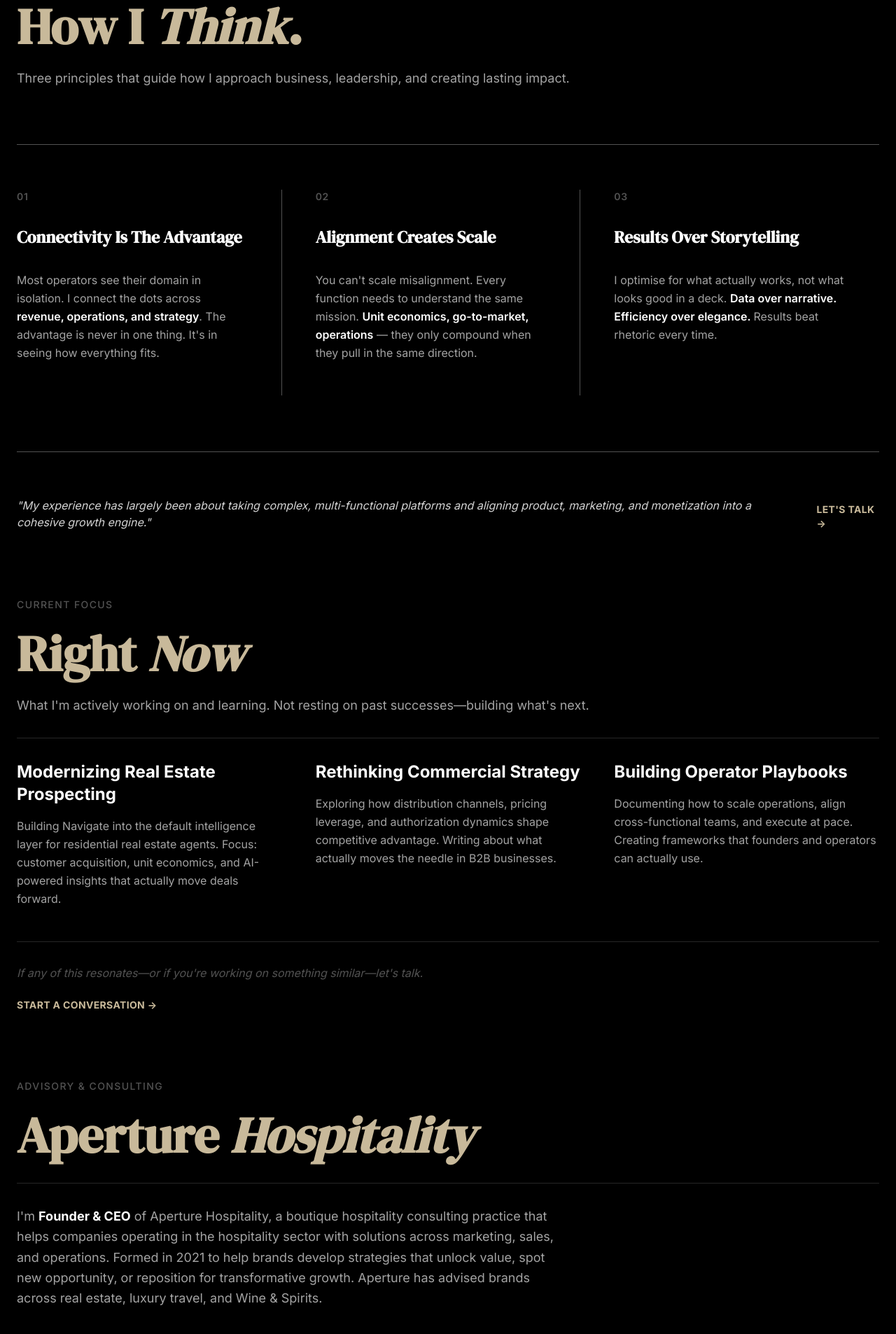
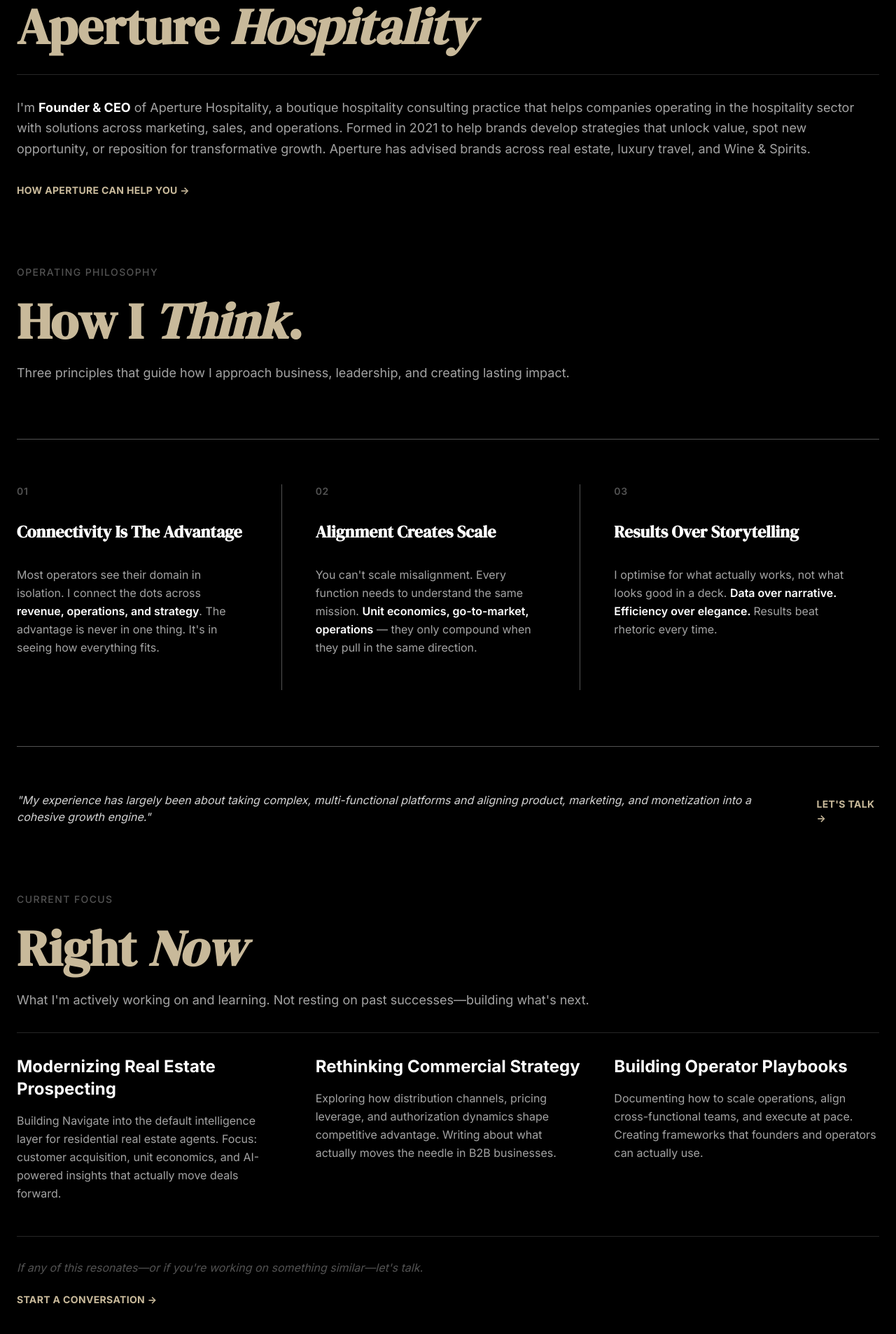
Before and after one commit to letsnavigatebmw/brandonmweaver, a React (Vite) app: page / in a window 1280 px wide. Shown: the part 7300-9206 px from the top of the page at 70% size. Built offline with nearby package versions, Linux system fonts and the light colour scheme.

Commit message:
Full-width Aperture Hospitality section, moved after Selected Experience

```diff
--- a/src/App.jsx
+++ b/src/App.jsx
@@ -18,9 +18,9 @@
       <Hero />
       <About />
       <Projects />
+      <ApertureHospitality />
       <Differentiator />
       <RightNow />
-      <ApertureHospitality />
       <ThoughtLeadership />
       <PodcastShort />
       <Education />
--- a/src/components/ApertureHospitality.jsx
+++ b/src/components/ApertureHospitality.jsx
@@ -16,7 +16,7 @@
         <div className="w-full h-px bg-gray-800 mb-8" />
 
         {/* Content */}
-        <div className="max-w-3xl">
+        <div className="w-full">
           <p className="text-gray-400 text-lg leading-relaxed mb-8">
             I'm <span className="text-white font-bold">Founder & CEO</span> of Aperture Hospitality, a boutique hospitality consulting practice that helps companies operating in the hospitality sector with solutions across marketing, sales, and operations. Formed in 2021 to help brands develop strategies that unlock value, spot new opportunity, or reposition for transformative growth. Aperture has advised brands across real estate, luxury travel, and Wine & Spirits.
           </p>
```
